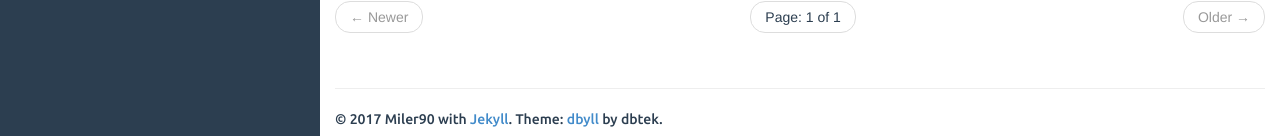
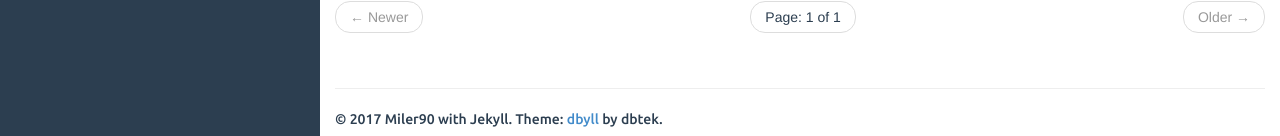
Before and after one commit to Milker90/milker90.github.io, a Jekyll site: the page built from index.html, in a window 1280 px wide and 1206 px high. Shown: the part 1067-1203 px from the top of the window. Built offline with Jekyll 4.4.1, drawn with Linux system fonts in a browser that asks for light colours; the list of posts is cut into pages by our own code.

```diff
--- a/_config.yml
+++ b/_config.yml
@@ -24,7 +24,7 @@ author:
   bio: Let's Do it!
   email_md5: f469932393622596c1b973acb02f4d31
 
-rss_path: feed.xml
+# rss_path: feed.xml
 categories_path: categories.html
 tags_path: tags.html
 
--- a/_includes/default.html
+++ b/_includes/default.html
@@ -98,7 +98,7 @@
 		<footer>
 			<hr/>
 			<p>
-				&copy; {{ site.time | date: '%Y' }} {{ site.author.name }} with <a href="http://jekyllrb.com/">Jekyll</a>. Theme: <a href="https://github.com/dbtek/dbyll">dbyll</a> by dbtek.
+				&copy; {{ site.time | date: '%Y' }} {{ site.author.name }} with Jekyll. Theme: <a href="https://github.com/dbtek/dbyll">dbyll</a> by dbtek.
 			</p>
 		</footer>
 	</div>
```
